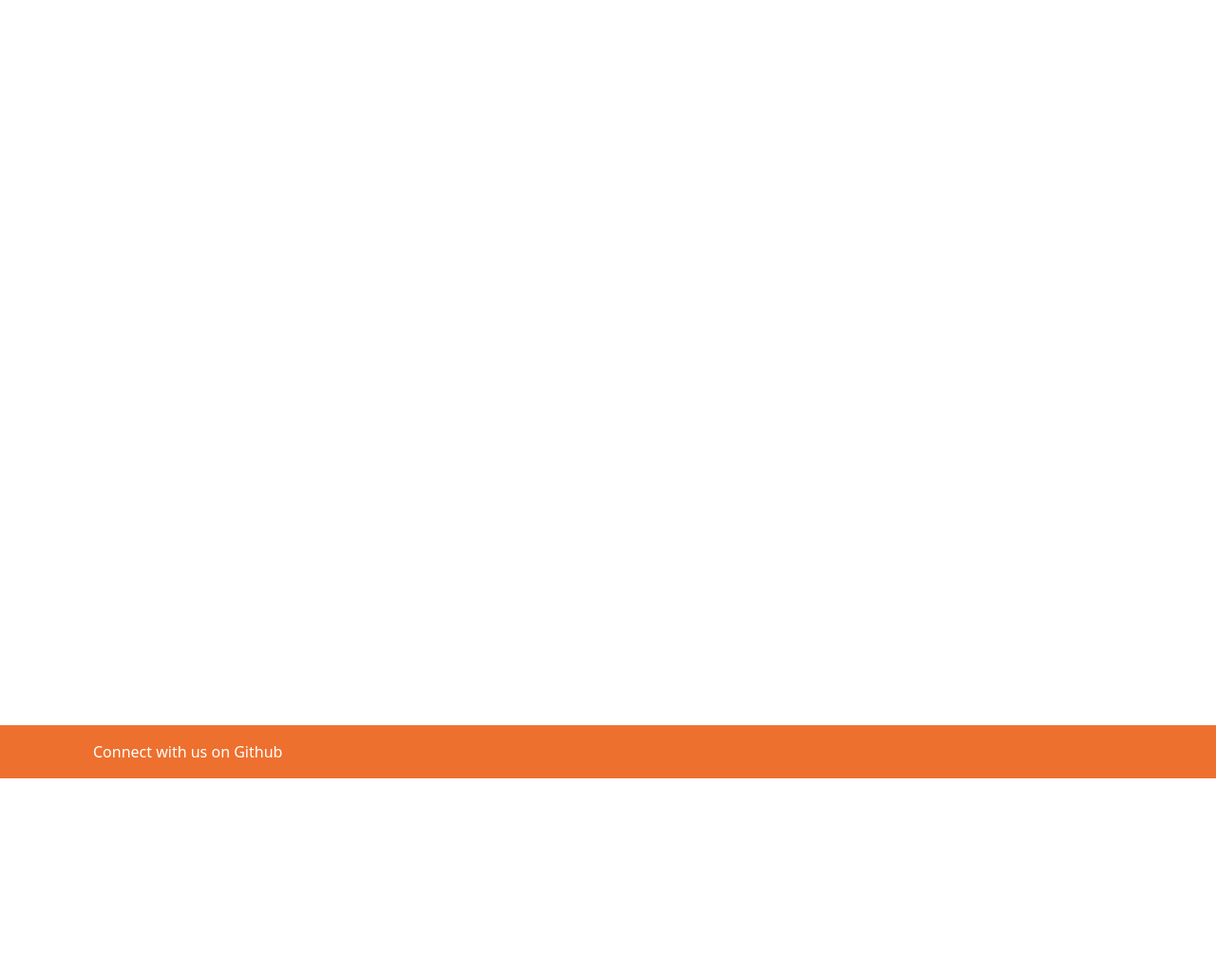
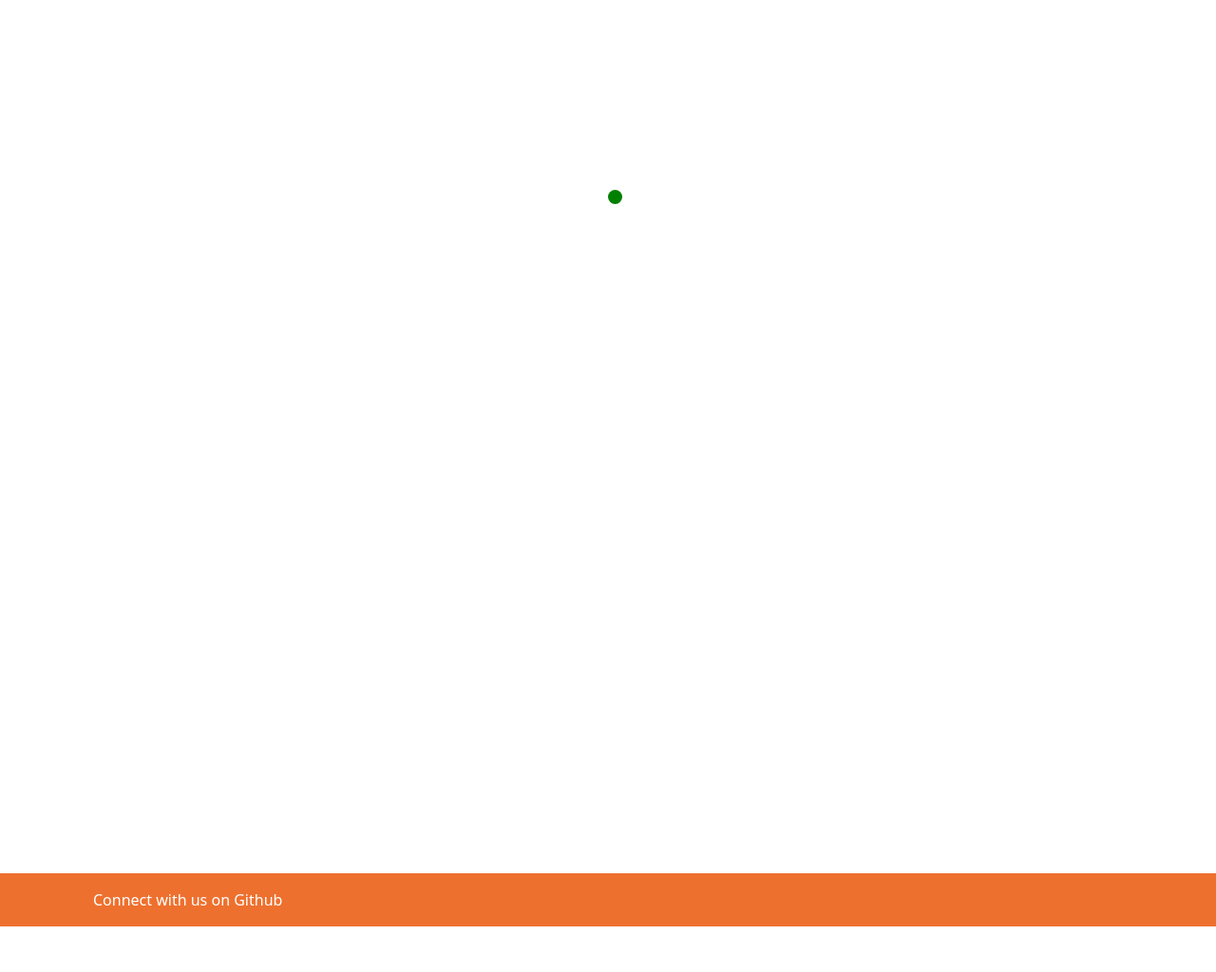
Before and after one commit to mpbunch/gazeintent, a Flask app: page /api/calibrate in a window 1280 px wide. Shown: the part 200-1224 px from the top of the page at 95% size. Before the commit the page ends 1020 px from the top, so only its background shows below. Run offline with Flask 2, Linux system fonts and the light colour scheme; a map, chart or similar area stays blank; style sheets or scripts are compiled from the project's sources; parts of the project's set-up code (start-up, migrations or seed data) failed here and were passed over; some libraries are stand-ins or nearby versions.

Commit message:
calibration works! not super accurate, but it works

```diff
--- a/app/routes.py
+++ b/app/routes.py
@@ -1,4 +1,4 @@
-import joblib
+# import joblib
 from flask import Flask, render_template, request, redirect, url_for, jsonify
 from flask_login import current_user, LoginManager, logout_user, login_required, login_user
 
@@ -239,7 +239,7 @@ def slack():
     try:
         status = data['data']['status']
         action = data['action']
-        data = {"text": f"{action} gazeintent. Status: {status}"}
+        data = {"text": '{action} gazeintent. Status: {status}'.format(action=action, status=status)}
         slack_webhook_url = os.environ.get('SLACK_WEBHOOK_URL')
     except Exception:
         return "Malformed payload."
@@ -248,9 +248,8 @@ def slack():
         if action.lower() == 'update':
             response = requests.post(slack_webhook_url, data=json.dumps(data), headers={'Content-Type': 'application/json'})
             if response.status_code != 200:
-                raise ValueError(
-                    f'Request to slack returned an error {response.status_code}, the response is:\n{response.text}'
-                )
+                pass
+                # raise ValueError(f'Request to slack returned an error {response.status_code}, the response is:\n{response.text}')
     except Exception:
         return "Some error with posting to slack."
     return "Message sent to slack."
--- a/app/static/css/client_calibrate.css
+++ b/app/static/css/client_calibrate.css
@@ -4,6 +4,17 @@ body {
 
 #fullheight {
   height: 100vh;
+}
+
+#clicker {
+  position: absolute;
+  width: 15px;
+  height: 15px;
+  background-color: green;
+  border-radius: 50%;
+  z-index: 1000000;
+  top: 50%;
+  left: 50%;
 }
 
 #gazeGrid {
@@ -16,6 +27,13 @@ body {
   display: grid;
   -ms-grid-columns: (1fr)[3];
       grid-template-columns: repeat(3, 1fr);
+}
+
+#gazeGrid #accuracy {
+  display: none;
+  position: absolute;
+  top: 50%;
+  text-align: center;
 }
 
 #gazeGrid .gaze-cell,
--- a/app/static/css/client_calibrate.scss
+++ b/app/static/css/client_calibrate.scss
@@ -5,7 +5,23 @@ body{
 #fullheight{
     height:100vh;
 }
+#clicker{
+    position: absolute;
+    width:15px;
+    height:15px;
+    background-color: green;
+    border-radius: 50%;
+    z-index:1000000;
+    top:50%;
+    left:50%;
+}
 #gazeGrid{
+    #accuracy{
+        display:none;
+        position:absolute;
+        top:50%;
+        text-align: center;
+    }
     position:absolute;
     top:50px;
     right:0;
--- a/app/static/js/mb_calibrate.js
+++ b/app/static/js/mb_calibrate.js
@@ -14,45 +14,204 @@ export class gridBuilder {
             this.element = document.createElement('div');
             this.element.className = 'gaze-cell';
             this.element.id = `gaze-${i}`;
-
+            this.element.dataset.cell = i;
+            this.element.dataset.gazed = 0;
+            this.element.dataset.position = '0,0,0,0';
+            if (i == 1) {
+                this.element.classList.add('active-cell');
+                this.element.innerHTML = `Look Here, Hold Your Gaze.`;
+            }
             // this.element.append(this.center_element);
             grid.appendChild(this.element);
         }
 
+        let gridCells = document.querySelectorAll('.gaze-cell')
+        Array.from(gridCells).map(elem => {
+            let position = this.get_position(elem);
+            elem.dataset.position = position
+        })
         // return div so you can do other stuff with it
+        let accuracy = document.createElement('div');
+        accuracy.classList.add('accuracy')
+        accuracy.id = 'accuracy'
+        grid.append(accuracy)
         return document.querySelector(`#${div}`);
     }
 
-    calibrate = (cells = 9, div = 'gazeGrid') => {
-        const grid = document.querySelector(`#${div}`);
+    test = () => {
+        return "test"
+    }
+    calibrate = (grid_cells = 9, div = 'gazeGrid', actual_gaze = false) => {
+        if (!actual_gaze) return
+        // get active calibartion cell
+        let active_cell = document.querySelector(`.active-cell`);
+        if (!active_cell) return
+        let position = active_cell.dataset.position.split(',');
+        let cell_position = [position[0], position[1], [position[2], position[3]]];
+
+        let size = 3;
+        let gaze_position = [[actual_gaze.x, size], [actual_gaze.y, size]];
+        let hit = this.collision(cell_position, gaze_position);
+        // console.log(hit)
+
+        // if gaze hits active cell
+        // add dataset.gazed += 1
+        // if dataset.gazed == 5
+        // advance to next cell
+        let threshold = 10;
+        let active_cell_gazed = parseInt(active_cell.dataset.gazed);
+        var rect = active_cell.getBoundingClientRect();
+        let x = rect.x + active_cell.offsetWidth / 2;
+        let y = rect.y + active_cell.offsetHeight / 2;
+        var clicker = document.querySelector('#clicker');
+        clicker.setAttribute('style', `left: ${x}px; top: ${y}px`)
+        if (hit && active_cell_gazed < threshold) {
+            // calibration is working
+            active_cell.dataset.gazed = active_cell_gazed ? active_cell_gazed + 1 : 1
+            // click
+
+            // document.elementFromPoint(x, y).click();
+        } else if (hit && active_cell_gazed >= threshold) {
+            // advance calibration
+            this.advance(active_cell, grid_cells)
+        }
+    }
+
+    accuracy = () => {
+        // sleep function because javascript doesn't have one, sourced from http://stackoverflow.com/questions/951021/what-is-the-javascript-version-of-sleep
+        function sleep(time) {
+            return new Promise((resolve) => setTimeout(resolve, time));
+        }
         /*
-            for each cell, record 5 calibration events
-                after 5th event, move to next cell
-                after all cells have been completed
-                    check overall calibration
-        */
-        // if (!loc.length) return
-        var count, n, elem;
-        n = 3;
-        const timer = ms => new Promise(res => setTimeout(res, ms))
-        async function load() { // We need to wrap the loop into an async function for this to work
-            for (var i = 1; i <= cells; ++i) {
-                count = 0;
-                console.log('loop:', i, cells)
-                elem = document.getElementById(`gaze-${i}`);
-                elem.innerHTML = `Look Here For ${n} seconds.`;
-                var rect = elem.getBoundingClientRect();
-                var clicker = setInterval(function () {
-                    console.log('click')
-                    document.elementFromPoint(rect.x, rect.y).click();
-                    if (count == n) clearInterval(clicker)
-                    count++;
-                }, n * 1000 / 5)
-                await timer(n * 1000); // then the created Promise can be awaited
-                elem.innerHTML = ''
+         * This function calculates a measurement for how precise
+         * the eye tracker currently is which is displayed to the user
+         */
+        function calculatePrecision(past50Array) {
+            var windowHeight = window.innerHeight;
+            var windowWidth = window.innerWidth;
+
+            // Retrieve the last 50 gaze prediction points
+            var x50 = past50Array[0];
+            var y50 = past50Array[1];
+
+            // Calculate the position of the point the user is staring at
+            var staringPointX = windowWidth / 2;
+            var staringPointY = windowHeight / 2;
+
+            var precisionPercentages = new Array(50);
+            calculatePrecisionPercentages(precisionPercentages, windowHeight, x50, y50, staringPointX, staringPointY);
+            var precision = calculateAverage(precisionPercentages);
+
+            // Return the precision measurement as a rounded percentage
+            return Math.round(precision);
+        };
+
+        /*
+         * Calculate percentage accuracy for each prediction based on distance of
+         * the prediction point from the centre point (uses the window height as
+         * lower threshold 0%)
+         */
+        function calculatePrecisionPercentages(precisionPercentages, windowHeight, x50, y50, staringPointX, staringPointY) {
+            for (let x = 0; x < 50; x++) {
+                // Calculate distance between each prediction and staring point
+                var xDiff = staringPointX - x50[x];
+                var yDiff = staringPointY - y50[x];
+                var distance = Math.sqrt((xDiff * xDiff) + (yDiff * yDiff));
+
+                // Calculate precision percentage
+                var halfWindowHeight = windowHeight / 2;
+                var precision = 0;
+                if (distance <= halfWindowHeight && distance > -1) {
+                    precision = 100 - (distance / halfWindowHeight * 100);
+                } else if (distance > halfWindowHeight) {
+                    precision = 0;
+                } else if (distance > -1) {
+                    precision = 100;
+                }
+
+                // Store the precision
+                precisionPercentages[x] = precision;
             }
         }
-        load()
+
+        /*
+         * Calculates the average of all precision percentages calculated
+         */
+        function calculateAverage(precisionPercentages) {
+            var precision = 0;
+            for (let x = 0; x < 50; x++) {
+                precision += precisionPercentages[x];
+            }
+            precision = precision / 50;
+            return precision;
+        }
+        /*
+        * Sets store_points to true, so all the occuring prediction
+        * points are stored
+        */
+        function store_points_variable() {
+            webgazer.params.storingPoints = true;
+        }
+
+        /*
+         * Sets store_points to false, so prediction points aren't
+         * stored any more
+         */
+        function stop_storing_points_variable() {
+            webgazer.params.storingPoints = false;
+        }
+
+        store_points_variable(); // start storing the prediction points
+
+        sleep(5000).then(() => {
+            stop_storing_points_variable(); // stop storing the prediction points
+            var past50 = webgazer.getStoredPoints(); // retrieve the stored points
+            var precision_measurement = calculatePrecision(past50);
+            var accuracyLabel = "<a>Accuracy | " + precision_measurement + "%</a>";
+            var accuracy_div = document.querySelector("#accuracy");
+            accuracy_div.innerHTML = accuracyLabel; // Show the accuracy in the nav bar.
+            accuracy_div.style.display = 'initial';
+
+        });
+    }
+
+    reset = () => {
+        webgazer.clearData();
+    }
+
+    advance = (activeCell, grid_cells) => {
+        // we need to identify calibration sequence
+        let sequence = { 1: 2, 2: 3, 3: 4, 4: 6, 5: 0, 6: 7, 7: 8, 8: 9, 9: 5 }
+        console.log(activeCell.dataset.cell)
+        // active cell clean up
+        activeCell.classList.remove('active-cell');
+        activeCell.innerHTML = ''
+
+        // next cell setup
+        let next = parseInt(activeCell.dataset.cell);
+        if (sequence[next] && next <= grid_cells) {
+            let next_cell = document.querySelector(`#gaze-${sequence[next]}`)
+            next_cell.classList.add('active-cell');
+            next_cell.innerHTML = `Look Here, Hold Your Gaze.`;
+        } else {
+            console.log('calibration complete')
+            this.accuracy()
+        }
+    }
+
+    collision = (p1, p2) => {
+        var r1, r2;
+        r1 = p1[0] < p2[0] ? p1 : p2;
+        r2 = p1[0] < p2[0] ? p2 : p1;
+        return r1[1] > r2[0] || r1[0] === r2[0];
+    }
+
+    get_position = (elem) => {
+        var pos, width, height;
+        pos = elem.getBoundingClientRect();
+        width = elem.offsetWidth / 2;
+        height = elem.offsetHeight;
+        return [[pos.left, pos.left + width], [pos.top, pos.top + height]];
     }
 
     loading = (waiting = true, div = 'gazeGrid') => {
@@ -70,8 +229,5 @@ export class gridBuilder {
             if (loading) loading.remove()
         }
     }
-}
-
-export class calibrate {
 
 }
--- a/app/static/js/webcam.js
+++ b/app/static/js/webcam.js
@@ -10,21 +10,17 @@ import { gridBuilder } from "./mb_calibrate.js";
     data.y = 0;
     grid = new gridBuilder();
     grid.loading(true, div);
+    //Set up the webgazer video feedback.
+    var setup = function () {
 
-    webgazer.params.showVideoPreview = true;
-    //start the webgazer tracker
-    await webgazer.setRegression('ridge') /* currently must set regression and tracker */
-        //.setTracker('clmtrackr')
-        .setGazeListener(function (data, clock) {
-            //   console.log(data); /* data is an object containing an x and y key which are the x and y prediction coordinates (no bounds limiting) */
-            //   console.log(clock); /* elapsed time in milliseconds since webgazer.begin() was called */
-        })
-        .saveDataAcrossSessions(true)
-        .begin();
-    webgazer.showVideoPreview(true) /* shows all video previews */
-        .showPredictionPoints(true) /* shows a square every 100 milliseconds where current prediction is */
-        .applyKalmanFilter(true); /* Kalman Filter defaults to on. Can be toggled by user. */
-
+        //Set up the main canvas. The main canvas is used to calibrate the webgazer.
+        var canvas = document.getElementById("plotting_canvas");
+        canvas.width = window.innerWidth;
+        canvas.height = window.innerHeight;
+        canvas.style.position = 'fixed';
+    };
+    setup();
+    // Webgazer examples were used as a launching off point for this code block
     var checkExist = setInterval(function () {
         // Once the eye location div is loaded, show calibration or test
         if (document.getElementById('webgazerGazeDot')) {
@@ -34,11 +30,35 @@ import { gridBuilder } from "./mb_calibrate.js";
                 grid.loading(false, div);
                 // make the grid
                 grid.makeGrid();
-                // init calibration
-                grid.calibrate(cells, div)
             }, 3000);
             // clear interval, so only one calibration event is loaded
             clearInterval(checkExist);
         }
     }, 100);
+
+    webgazer.params.showVideoPreview = true;
+    //start the webgazer tracker
+    await webgazer.setRegression('ridge') /* currently must set regression and tracker */
+        //.setTracker('clmtrackr')
+        .setGazeListener(function (data, clock) {
+            // console.log(data); /* data is an object containing an x and y key which are the x and y prediction coordinates (no bounds limiting) */
+            // console.log(clock); /* elapsed time in milliseconds since webgazer.begin() was called */
+
+            // init calibration
+            grid.calibrate(cells, div, data)
+        })
+        .saveDataAcrossSessions(true)
+        .begin();
+
+    await webgazer.showVideoPreview(true) /* shows all video previews */
+        .showPredictionPoints(true) /* shows a square every 100 milliseconds where current prediction is */
+        .applyKalmanFilter(true); /* Kalman Filter defaults to on. Can be toggled by user. */
+
+
+
+    window.saveDataAcrossSessions = true;
+    window.onbeforeunload = () => {
+        webgazer.end();
+    }
+
 })(webgazer, gridBuilder);
--- a/app/templates/client/calibrate.html
+++ b/app/templates/client/calibrate.html
@@ -6,7 +6,8 @@
   <div id="fullheight"></div>
 
   <div id="gazeGrid"></div>
-
+  <div id="clicker"></div>
+  <canvas id="plotting_canvas"></canvas>
 </div>
 <script src="{{ url_for('static', filename='node_modules/webgazer/dist/webgazer.min.js') }}"
   type="text/javascript"></script>
```
Also changed, not shown: app/static/js/mb_util.js (+2 -59 lines), 1 other file.
